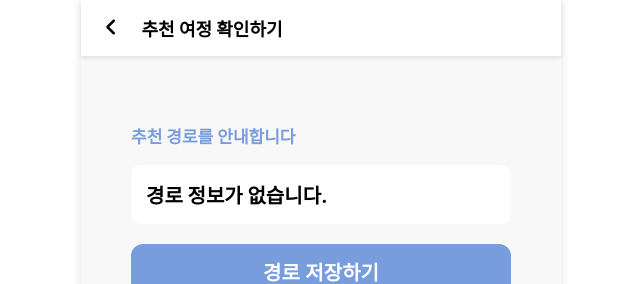
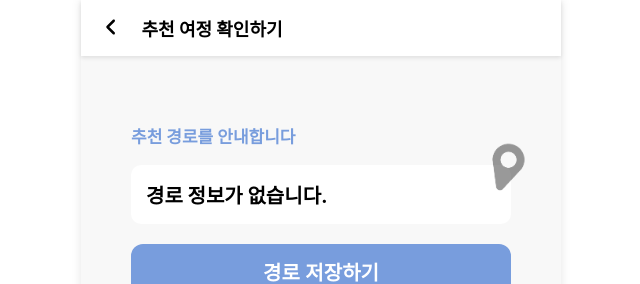
Before and after one commit to Daedongyeojido/front, a React (Create React App) app: page /map in a window 1280 px wide. Shown: the top 284 px of the page, without its empty margins (319-959 px from the left). Built offline with nearby package versions, Linux system fonts and the light colour scheme.

Commit message:
💄 [STYLE] RouteInfoBox에 Pointer 이미지 추가

```diff
--- a/src/pages/Map/index.js
+++ b/src/pages/Map/index.js
@@ -4,14 +4,41 @@ import styled from "styled-components";
 import { PageContainer, ContentContainer } from '../../components/Layout';
 import AppBar from '../../components/AppBar';
 import Button from '../../components/Button';
+import Pointer from '../../Image/pointer.png'
+
+const RouteInfoContainer = styled.div`
+  position: relative;
+  margin-bottom: 20px;
+`;
 
 const RouteInfoBox = styled.div`
+  position: relative;
   background-color: white;
   padding: 15px;
   border-radius: 10px;
-  margin-bottom: 20px;
   font-size: 20px;
   font-weight: 700;
+`;
+
+const RouteText = styled.div`
+  display: flex;
+  flex-direction: column;
+  align-items: center;
+`;
+
+const RouteLine = styled.span`
+  display: flex;
+  margin-bottom: 5px;
+`;
+
+
+const OverlayImage = styled.img`
+  position: absolute;
+  right: -30px;
+  top: 5%;
+  transform: translateY(-50%);
+  width: 70px;  // 이미지 크기 조절
+  height: auto;
 `;
 
 const Text = styled.p`
@@ -33,12 +60,19 @@ function Map() {
       <AppBar title="추천 여정 확인하기" />
       <ContentContainer>
         <Text>추천 경로를 안내합니다</Text>
-        <RouteInfoBox>
-          {startPoint && endPoint ?
-            `${startPoint.name}부터 ${endPoint.name}까지` :
-            '경로 정보가 없습니다.'
-          }
-        </RouteInfoBox>
+        <RouteInfoContainer>
+          <RouteInfoBox>
+          {startPoint && endPoint ? (
+              <RouteText>
+                <RouteLine>{startPoint.name}부터</RouteLine>
+                <RouteLine>{endPoint.name}까지</RouteLine>
+              </RouteText>
+            ) : (
+              '경로 정보가 없습니다.'
+            )}
+          </RouteInfoBox>
+          <OverlayImage src={Pointer} alt="Overlay" />
+        </RouteInfoContainer>
 {/* 여기 서버에서 준값으로 지도 넣기
 민수 컴포넌트 재사용 */}
         <Button
```
Also changed, not shown: src/Image/pointer.png (added).
